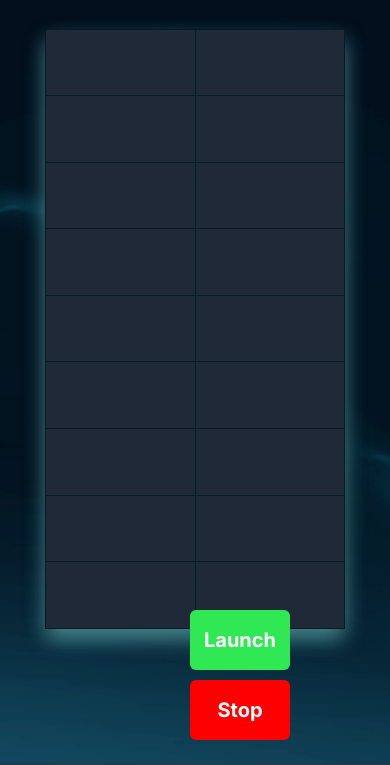
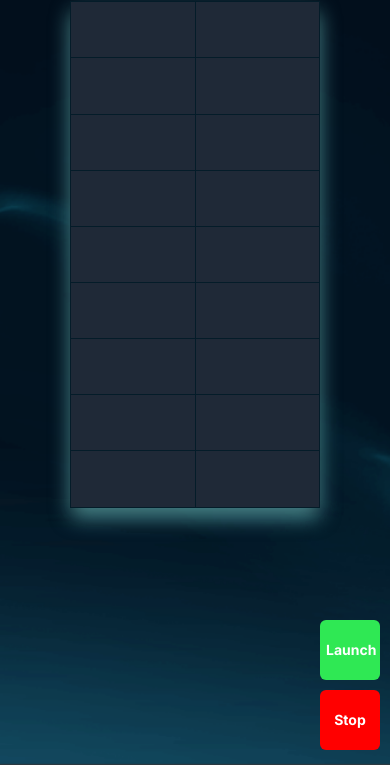
Before and after one commit to linda-boughattas/Efficiency-Display, a plain HTML site: page index.html in a window 390 px wide. Shown: the part 79-844 px from the top of the page. Drawn offline with Linux system fonts and the light colour scheme.

Commit message:
added responsiveness of the page

```diff
--- a/assets/css/index.css
+++ b/assets/css/index.css
@@ -69,7 +69,7 @@ button {
     text-align: center;
     margin-top: 5px;
     margin-bottom: 5px;
-    cursor: pointer; /* Ensure cursor changes to pointer on hover */
+    cursor: pointer;
 }
 
 button:active {
@@ -88,8 +88,8 @@ button:active {
 
 .buttons {
     position: absolute;
-    bottom: 20px; /* Adjust bottom spacing as needed */
-    right: 100px; /* Adjust left spacing as needed */
+    bottom: 20px;
+    right: 100px;
     display: flex;
     flex-direction: column;
 }
@@ -106,9 +106,9 @@ button:active {
     background-color: red;
 }
 
-/* Disabled Button Style */
+
 button:disabled {
-    background-color: #ccc; /* Light gray background for disabled state */
-    color: #666; /* Darker gray text for disabled state */
-    cursor: not-allowed; /* Change cursor to not-allowed for disabled state */
+    background-color: #ccc;
+    color: #666;
+    cursor: not-allowed;
 }
--- /dev/null
+++ b/assets/css/responsiveness.css
@@ -0,0 +1,46 @@
+@media (max-width: 768px) {
+    .container {
+        width: 90%;
+        max-width: 300px;
+        height: 80vh;
+        min-width: 250px;
+        min-height: 400px;
+    }
+
+    .logo {
+        width: 150px;
+    }
+
+    button {
+        width: 80px;
+        font-size: 16px;
+    }
+
+    .buttons {
+        right: 20px;
+    }
+}
+
+@media (max-width: 480px) {
+    .container {
+        width: 100%;
+        height: 60vh;
+        margin-top: 10px;
+        min-width: 250px;
+        min-height: 300px;
+    }
+
+    .logo {
+        width: 120px;
+    }
+
+    button {
+        width: 60px;
+        font-size: 14px;
+    }
+
+    .buttons {
+        bottom: 10px;
+        right: 10px;
+    }
+}
--- a/index.html
+++ b/index.html
@@ -8,6 +8,7 @@
     <link rel="manifest" href="/site.webmanifest">
     <title>WMLine</title>
     <link rel="stylesheet" href="./assets/css/index.css" type="text/css"/>
+    <link rel="stylesheet" href="./assets/css/responsiveness.css">
 </head>
 <body>
     <header>
```
